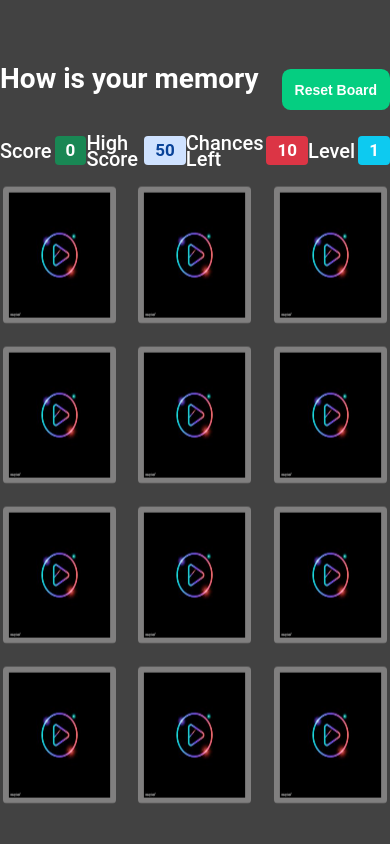
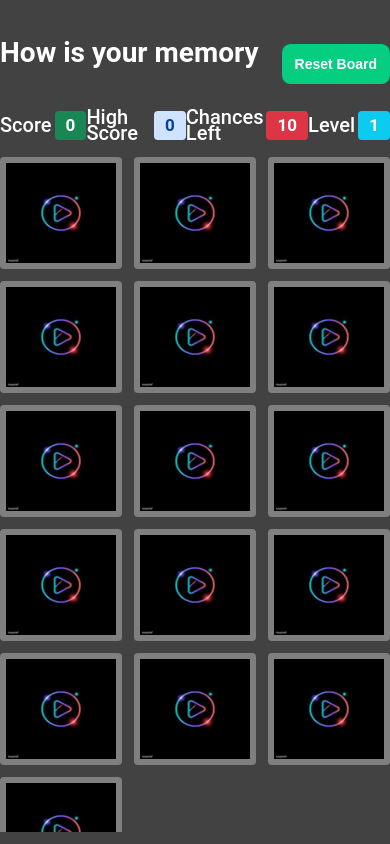
Before and after one commit to springboot20/Flip-game, a plain HTML site: page index.html in a window 390 px wide. Drawn offline with Linux system fonts and the light colour scheme.

Commit message:
modify game logic

```diff
--- a/main.js
+++ b/main.js
@@ -1,15 +1,16 @@
-const cards = document.querySelectorAll('.card');
-const scoreCount = document.querySelector('.score-count');
-const levelStatusText = document.querySelector('.level-text > small');
-const cardsContainer = document.querySelector('.cards-container');
-const chanceEl = document.querySelector('.chancesLeft > span');
-const highScoreEl = document.querySelector('.highScore > span');
+const cards = document.querySelectorAll(".card");
+const scoreCount = document.querySelector(".score-count");
+const levelStatusText = document.querySelector(".level-text > small");
+const cardsContainer = document.querySelector(".cards-container");
+const chanceEl = document.querySelector(".chancesLeft > span");
+const highScoreEl = document.querySelector(".highScore > span");
 
 let maximumLevel = 6;
 
 /**
  * Game initial states
  */
+let isGameStarted = false;
 let isFlipped = false;
 let lockBoard = false; // New variable to prevent clicking when two cards are being checked
 let firstCard, secondCard;
@@ -18,8 +19,27 @@ let level = 1; // starting level
 let pairsFound = 0; // number of paired cards
 let chanceLeft = 10; // number of trier if two pair of card did not matched
 let highScore = 0;
-let cardPairsPerLevel = 6; // sixteen card will be displayed
-let highScoreInterval;
+let cardPairsPerLevel = 8; // sixteen card will be displayed
+let highScoreInterval = null;
+
+const basePairs = cardPairsPerLevel; // Start with 8 pairs (16 cards) at level 1
+const additionalPairsPerLevel = 2; // Add 2 pairs (4 cards) per level
+
+// images pairs for dynamic generate
+const imgs = [
+  "./emojis/emoji1.jpg",
+  "./emojis/emoji2.jpg",
+  "./emojis/emoji3.jpg",
+  "./emojis/emoji4.jpg",
+  "./emojis/emoji5.jpg",
+  "./emojis/emoji6.jpg",
+  "./emojis/emoji7.jpg",
+  "./emojis/emoji8.jpg",
+  "./emojis/emoji9.jpg",
+  "./emojis/emoji10.jpg",
+  "./emojis/emoji11.jpg",
+  "./emojis/emoji12.jpg",
+];
 
 const startHighScoreCounter = () => {
   highScore = 0;
@@ -40,15 +60,22 @@ function flipCard() {
   if (lockBoard) return; // Prevent flipping if board is locked
   if (this === firstCard) return; // Prevent double click on the same card
 
-  this.classList.add('flip');
+  this.classList.add("flip");
+
+  if (!isGameStarted) {
+    isGameStarted = true;
+
+    startHighScoreCounter();
+  }
 
   if (!isFlipped) {
     isFlipped = true;
     firstCard = this;
     return;
+  } else {
+    secondCard = this;
   }
 
-  secondCard = this;
   lockBoard = true; // Lock the board
   checkCard();
 }
@@ -69,8 +96,8 @@ const checkCard = () => {
 };
 
 const success = () => {
-  firstCard.removeEventListener('click', flipCard);
-  secondCard.removeEventListener('click', flipCard);
+  firstCard.removeEventListener("click", flipCard);
+  secondCard.removeEventListener("click", flipCard);
   scoreCount.innerHTML = score; // Replace instead of append
   resetBoard();
 };
@@ -86,9 +113,9 @@ const levelUp = () => {
 
   // Change grid layout for level 2 and beyond
   if (level >= 3) {
-    cardsContainer.classList.add('five-columns');
+    cardsContainer.classList.add("five-columns");
   } else {
-    cardsContainer.classList.remove('five-columns');
+    cardsContainer.classList.remove("five-columns");
   }
 
   // clear existing cards on leveling up
@@ -103,7 +130,7 @@ const levelUp = () => {
   newLevelCards.forEach((card) => cardsContainer.appendChild(card));
 
   // Reattach click event for the new set of cards
-  newLevelCards.forEach((card) => card.addEventListener('click', flipCard));
+  newLevelCards.forEach((card) => card.addEventListener("click", flipCard));
 
   // shuffle the cards i.e rearrange them
   shuffle(newLevelCards);
@@ -113,8 +140,6 @@ const levelUp = () => {
 };
 
 const getCardCountForNewLevel = (level) => {
-  const basePairs = cardPairsPerLevel; // Start with 8 pairs (16 cards) at level 1
-  const additionalPairsPerLevel = 2; // Add 2 pairs (4 cards) per level
   return basePairs + (level - 1) * additionalPairsPerLevel;
 };
 
@@ -126,53 +151,38 @@ const createNewCardPerLevel = (count) => {
   const cardArray = [];
   const totalPairs = count / 2;
 
-  const imgs = [
-    './emojis/emoji1.jpg',
-    './emojis/emoji2.jpg',
-    './emojis/emoji3.jpg',
-    './emojis/emoji4.jpg',
-    './emojis/emoji5.jpg',
-    './emojis/emoji6.jpg',
-    './emojis/emoji7.jpg',
-    './emojis/emoji8.jpg',
-    './emojis/emoji9.jpg',
-    './emojis/emoji10.jpg',
-    './emojis/emoji11.jpg',
-    './emojis/emoji12.jpg',
-  ];
-
   for (let index = 0; index < totalPairs; index++) {
     const frontImgSrc = imgs[index % imgs.length];
     const datasetValue = `emoji${index}`;
 
     // create first card of the pair
-    const card1 = document.createElement('div');
-    card1.className = 'card';
+    const card1 = document.createElement("div");
+    card1.className = "card";
     card1.dataset.image = datasetValue;
 
-    const frontImg1 = document.createElement('img');
+    const frontImg1 = document.createElement("img");
     frontImg1.src = frontImgSrc;
-    frontImg1.className = 'front';
+    frontImg1.className = "front";
 
-    const backImg1 = document.createElement('img');
-    backImg1.src = './emojis/playIcon.jpg';
-    backImg1.className = 'back';
+    const backImg1 = document.createElement("img");
+    backImg1.src = "./emojis/playIcon.jpg";
+    backImg1.className = "back";
 
     card1.appendChild(frontImg1);
     card1.appendChild(backImg1);
 
     // create second card of the pair
-    const card2 = document.createElement('div');
-    card2.className = 'card';
+    const card2 = document.createElement("div");
+    card2.className = "card";
     card2.dataset.image = datasetValue;
 
-    const frontImg2 = document.createElement('img');
+    const frontImg2 = document.createElement("img");
     frontImg2.src = frontImgSrc;
-    frontImg2.className = 'front';
+    frontImg2.className = "front";
 
-    const backImg2 = document.createElement('img');
-    backImg2.src = './emojis/playIcon.jpg';
-    backImg2.className = 'back';
+    const backImg2 = document.createElement("img");
+    backImg2.src = "./emojis/playIcon.jpg";
+    backImg2.className = "back";
 
     card2.appendChild(frontImg2);
     card2.appendChild(backImg2);
@@ -180,20 +190,36 @@ const createNewCardPerLevel = (count) => {
     // Add both cards to the array
     cardArray.push(card1, card2);
   }
+
+  cardArray.forEach((card) => {
+    card.removeEventListener("click", flipCard);
+  });
+
   return cardArray;
 };
 
+/**
+ * Enhance failed with Improved Feedback
+ */
 const failed = () => {
-  cards.forEach((card) => card.removeEventListener('click', flip));
+  cards.forEach((card) => card.removeEventListener("click", flipCard));
 
   chanceLeft--;
   chanceEl.innerHTML = chanceLeft;
 
-  setTimeout(() => {
-    firstCard.classList.remove('flip');
-    secondCard.classList.remove('flip');
-    resetBoard();
-  }, 1000);
+  if (chanceLeft <= 0) {
+    alert("Game over");
+    setTimeout(gameOver, 500);
+
+    chanceLeft = 10;
+
+  } else {
+    setTimeout(() => {
+      firstCard.classList.remove("flip");
+      secondCard.classList.remove("flip");
+      resetBoard();
+    }, 1000);
+  }
 };
 
 const resetBoard = () => {
@@ -209,23 +235,27 @@ const resetBoard = () => {
 const resetGame = () => {
   score = 0;
   level = 1;
+  chanceLeft = 10;
   pairsFound = 0;
   highScoreEl.innerHTML = 0;
 
   scoreCount.innerHTML = `${score}`;
   levelStatusText.innerHTML = `${level}`;
-  cardsContainer.classList.remove('five-columns'); // Ensure five-columns is removed when the game resets
+  cardsContainer.classList.remove("five-columns"); // Ensure five-columns is removed when the game resets
 
-  cardsContainer.innerHTML = ''; // Remove all existing cards
+  cardsContainer.innerHTML = ""; // Remove all existing cards
 
   const initialCardCount = getCardCountForNewLevel(level) * 2; // Calculate initial number of cards
   const initialCards = createNewCardPerLevel(initialCardCount); // Create initial cards
 
   initialCards.forEach((card) => {
-    card.addEventListener('click', flipCard);
+    card.addEventListener("click", flipCard);
     cardsContainer.appendChild(card);
   });
-  startHighScoreCounter();
+
+  isGameStarted = false;
+
+  stopHighScoreCounter();
   shuffle(initialCards);
   resetBoard();
 };
@@ -233,21 +263,23 @@ const resetGame = () => {
 resetGame();
 
 const gameOver = () => {
-  if (chanceLeft === 0) alert('Game Over');
+  resetGame();
+  resetBoard();
 };
 
 /**
  * Event listeners
  */
 
-cards.forEach((card) => card.addEventListener('click', flipCard));
-document.getElementById('btn').addEventListener('click', () => {
+cards.forEach((card) => card.addEventListener("click", flipCard));
+
+document.getElementById("btn").addEventListener("click", () => {
   resetGame();
 });
 
 function shuffle(cards) {
   // Shuffle the cards
-  cards.forEach((card) => {
+  [...cards].forEach((card) => {
     let index = Math.floor(Math.random() * cards.length);
     card.style.order = index;
   });
--- a/style.css
+++ b/style.css
@@ -18,7 +18,7 @@ body {
   flex-direction: column;
   align-items: center;
   width: 100%;
-  max-width: 400px;
+  max-width: 35rem;
 }
 
 .game-section {
@@ -88,8 +88,8 @@ body {
 .cards-container {
   display: grid;
   width: 100%;
-  gap: 1rem;
-  grid-template-columns: repeat(4, 1fr);
+  gap: .75rem;
+  grid-template-columns: repeat(4, minmax(0, 1fr));
   max-height: 80vh;
   overflow-y: auto;
 }
@@ -104,17 +104,12 @@ body {
 
 .card {
   width: 100%;
-  height: 9rem;
-  transform: scale(0.95);
+  height: 8rem;
   transform-style: preserve-3d;
+  position: relative;
   transition: transform 0.3s;
-  position: relative;
   cursor: pointer;
   background-color: transparent;
-  -webkit-transform: scale(0.95);
-  -moz-transform: scale(0.95);
-  -ms-transform: scale(0.95);
-  -o-transform: scale(0.95);
 }
 
 .card:active {
@@ -183,6 +178,10 @@ body {
 }
 
 @media (max-width: 600px) {
+  .card {
+    height: 7rem;
+  }
+
   .cards-container {
     grid-template-columns: repeat(3, 1fr);
   }
```
